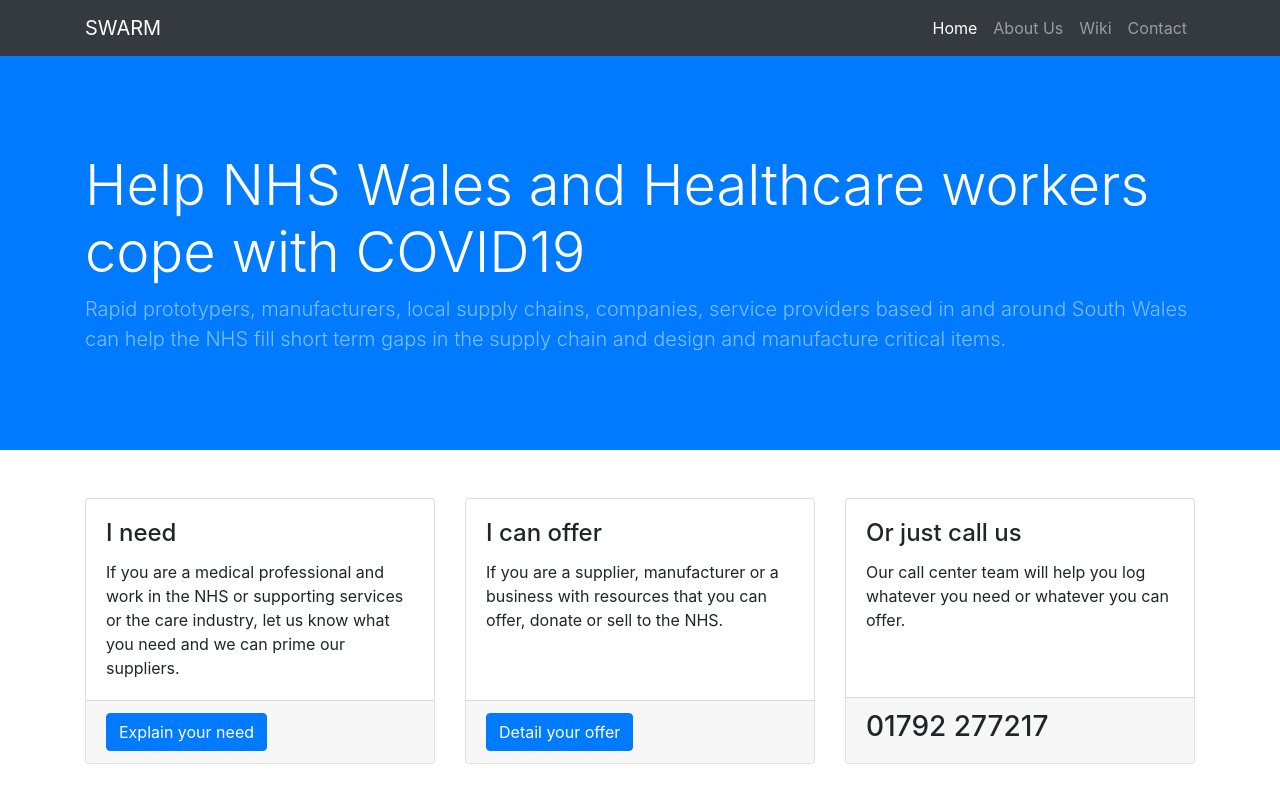
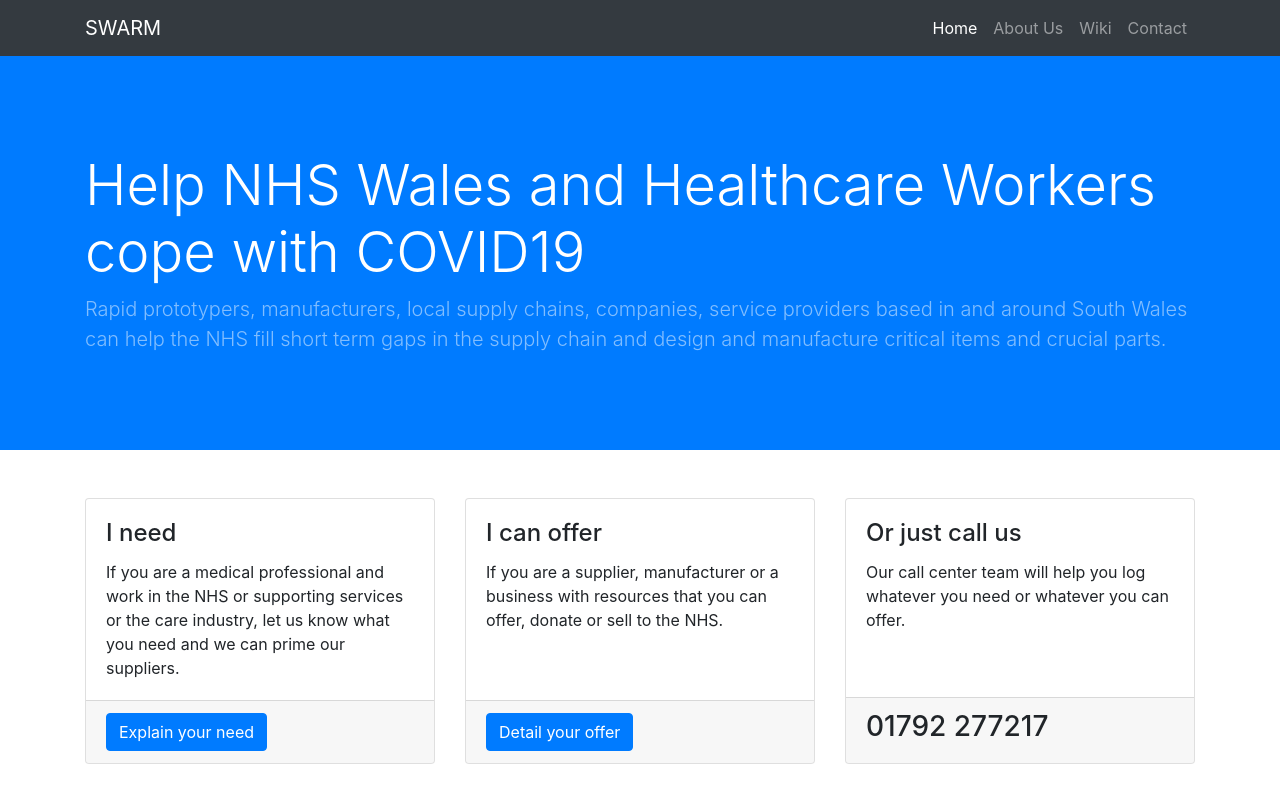
Before and after one commit to paulharwood/swarm-covid19-website, a website: page index.html in a window 1280 px wide. Shown: the top 800 px of the page. Drawn offline with Linux system fonts and the light colour scheme.

Commit message:
updated message on main page

```diff
--- a/index.html
+++ b/index.html
@@ -53,8 +53,8 @@
     <div class="container h-100">
       <div class="row h-100 align-items-center">
         <div class="col-lg-12">
-          <h1 class="display-4 text-white mt-5 mb-2">Help NHS Wales and Healthcare workers cope with COVID19</h1>
-          <p class="lead mb-5 text-white-50">Rapid prototypers, manufacturers, local supply chains, companies, service providers based in and around South Wales can help the NHS fill short term gaps in the supply chain and design and manufacture critical items.</p>
+          <h1 class="display-4 text-white mt-5 mb-2">Help NHS Wales and Healthcare Workers cope with COVID19</h1>
+          <p class="lead mb-5 text-white-50">Rapid prototypers, manufacturers, local supply chains, companies, service providers based in and around South Wales can help the NHS fill short term gaps in the supply chain and design and manufacture critical items and crucial parts.</p>
         </div>
       </div>
     </div>
```
